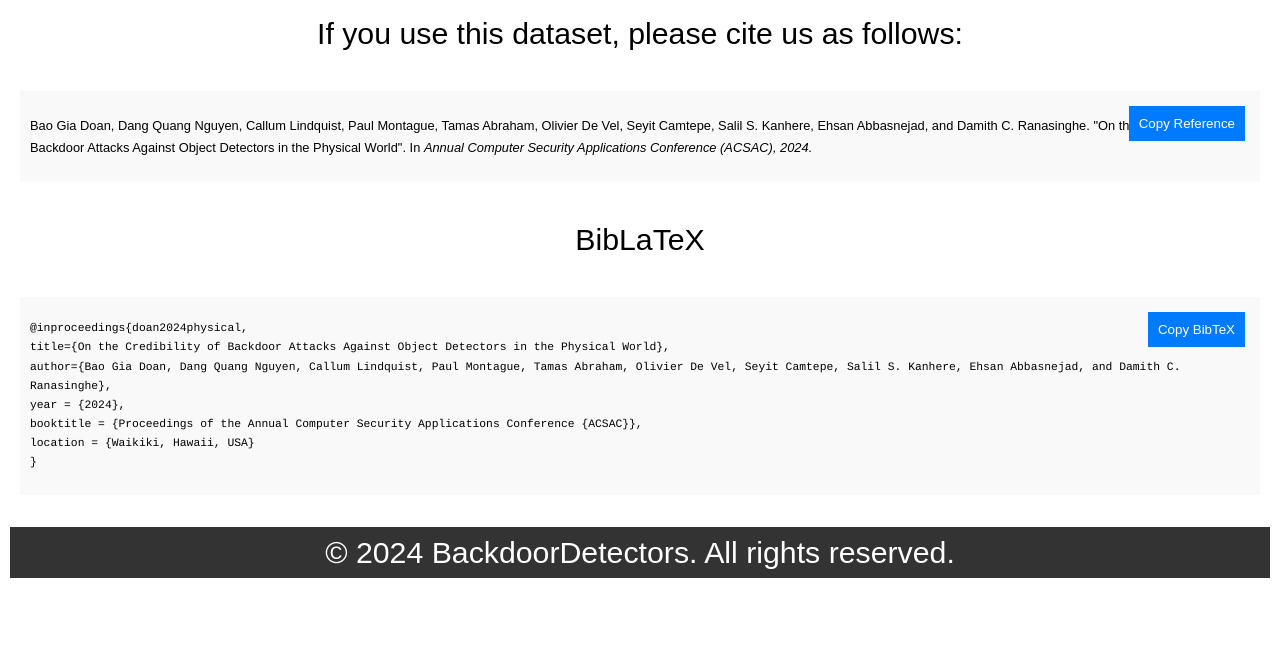
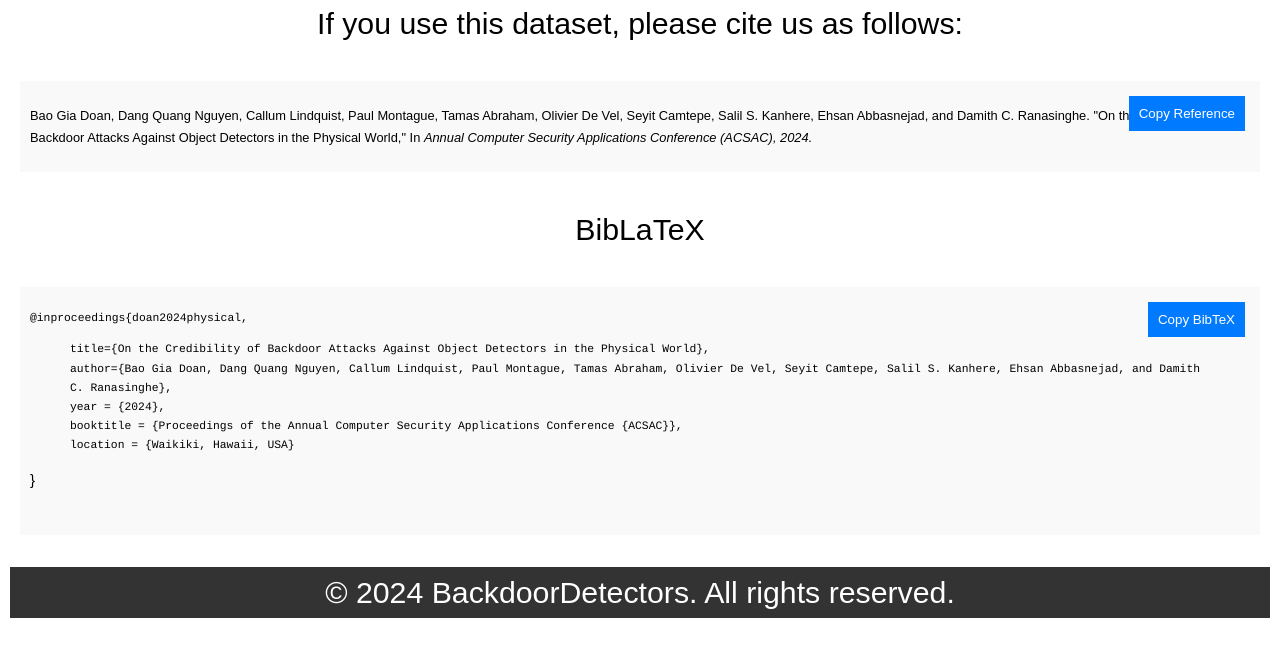
Before and after one commit to backdoordetectors/backdoordetectors.github.io, a Jekyll site: the page index.html, which Jekyll copies as it is, in a window 1280 px wide, cut to the strip 1106-1766 px from the top of the page. Shown: the top 657 px of the strip. Built offline with Jekyll 4.4.1, drawn with Linux system fonts in a browser that asks for light colours; before the commit the page ends 1726 px from its top, so only the background shows below that.

Commit message:
Update index.html

```diff
--- a/index.html
+++ b/index.html
@@ -65,6 +65,15 @@
             text-align: left;
             justify-content: left;
         }
+        .bibtex-hidden {
+            border: 0px;
+            padding: 10px;
+            margin: 10px 10px;
+            background-color: #f9f9f9;
+            position: relative;
+            text-align: left;
+            justify-content: left;
+        }
         .copy-button {
             background-color: #007bff;
             color: white;
@@ -76,7 +85,11 @@
             right: 15px;
         }
         table, th, td {
-  			border:1px solid black;
+  			border:0px solid black;
+            padding-top: 0px;
+  			padding-bottom: 0px;
+  			padding-left: 0px;
+  			padding-right: 0px;
 		}
 
     </style>
@@ -110,22 +123,33 @@
             <div class="bibtex-container">
                 <button class="copy-button" onclick="copyRef()">Copy Reference</button>
                 <p id="refEntry" style="font-size:85%;">
-Bao Gia Doan,  Dang Quang Nguyen, Callum Lindquist, Paul Montague, Tamas Abraham, Olivier De Vel, Seyit Camtepe, Salil S. Kanhere, Ehsan Abbasnejad, and Damith C. Ranasinghe. "On the Credibility of Backdoor Attacks Against Object Detectors in the Physical World". In <i>Annual Computer Security Applications Conference (ACSAC), 2024.</i>
+Bao Gia Doan,  Dang Quang Nguyen, Callum Lindquist, Paul Montague, Tamas Abraham, Olivier De Vel, Seyit Camtepe, Salil S. Kanhere, Ehsan Abbasnejad, and Damith C. Ranasinghe. "On the Credibility of Backdoor Attacks Against Object Detectors in the Physical World," In <i>Annual Computer Security Applications Conference (ACSAC), 2024.</i>
                 </p>
             </div>
             <p>BibLaTeX</p>
             <div class="bibtex-container">
     <button class="copy-button" onclick="copyBibtex()">Copy BibTeX</button>
-    <p id="bibtexEntry" style="font-family:courier;font-size:75%;">
-@inproceedings{doan2024physical,</br>
-    title={On the Credibility of Backdoor Attacks Against Object Detectors in the Physical World},</br>
-    author={Bao Gia Doan, Dang Quang Nguyen, Callum Lindquist, Paul Montague, Tamas Abraham, Olivier De Vel, Seyit Camtepe, Salil S. Kanhere, Ehsan Abbasnejad, and Damith C. Ranasinghe},</br>
-    year = {2024},</br>
-    booktitle = {Proceedings of the Annual Computer Security Applications Conference {ACSAC}},</br>
-    location = {Waikiki, Hawaii, USA}</br>
-}
-   </p>
+    <p style="text-indent:0px;font-family:courier;font-size:75%;">
+
+@inproceedings{doan2024physical,
+<blockquote style="text-indent:0px;font-family:courier;font-size:75%;">
+title={On the Credibility of Backdoor Attacks Against Object Detectors in the Physical World},</br>
+author={Bao Gia Doan, Dang Quang Nguyen, Callum Lindquist, Paul Montague, Tamas Abraham, Olivier De Vel, Seyit Camtepe, Salil S. Kanhere, Ehsan Abbasnejad, and Damith C. Ranasinghe},</br>
+year = {2024},</br>
+booktitle = {Proceedings of the Annual Computer Security Applications Conference {ACSAC}},</br>
+location = {Waikiki, Hawaii, USA}</br>
+</blockquote>
+}</p>
 </div>
+
+<p hidden id="bibtexEntry">
+@inproceedings{doan2024physical,
+title={On the Credibility of Backdoor Attacks Against Object Detectors in the Physical World},
+author={Bao Gia Doan, Dang Quang Nguyen, Callum Lindquist, Paul Montague, Tamas Abraham, Olivier De Vel, Seyit Camtepe, Salil S. Kanhere, Ehsan Abbasnejad, and Damith C. Ranasinghe},
+year = {2024},
+booktitle = {Proceedings of the Annual Computer Security Applications Conference {ACSAC}},
+location = {Waikiki, Hawaii, USA}
+</p>
 
 <script>
     function copyBibtex() {
@@ -155,5 +179,6 @@
             <p>&copy; 2024 BackdoorDetectors. All rights reserved.</p>
         </footer>
     </div>
+
 </body>
 </html>
```
